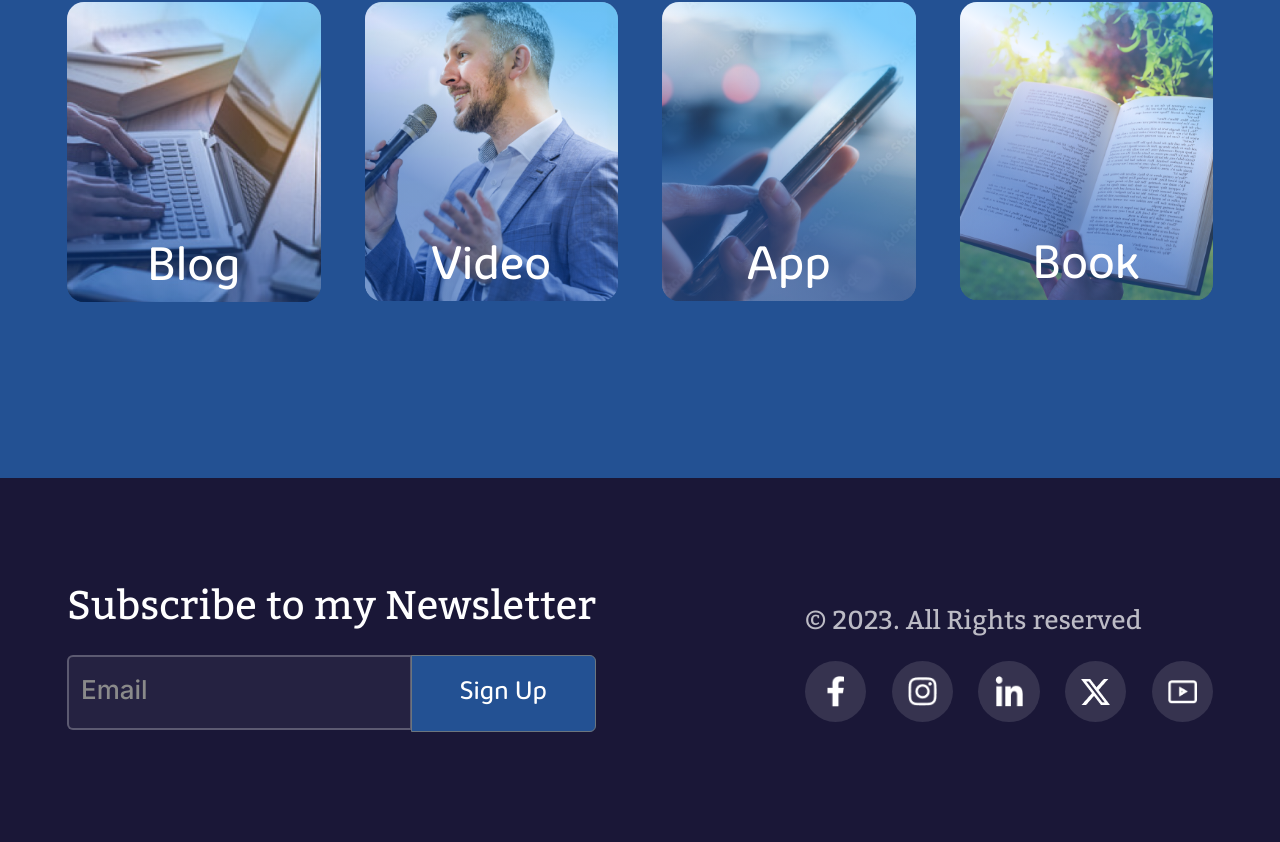
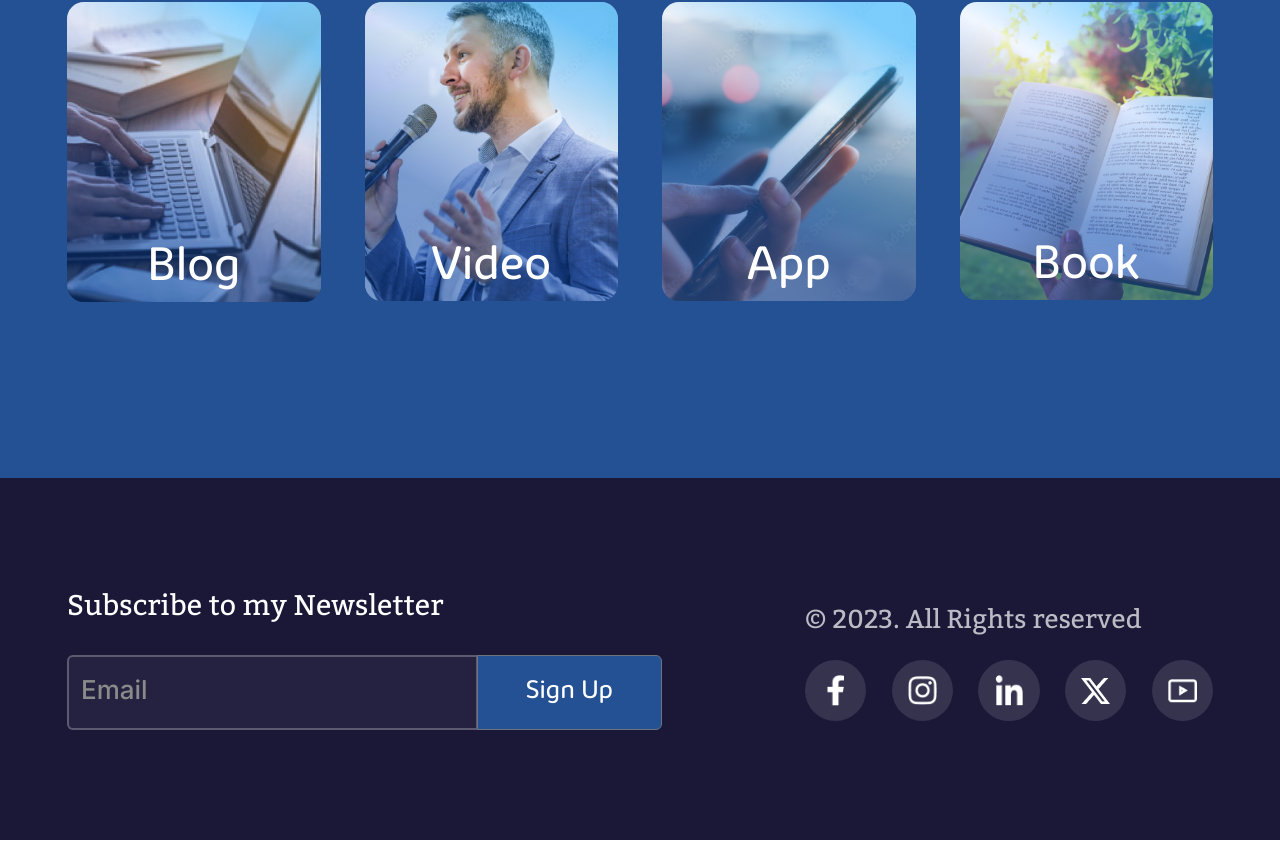
Before and after one commit to JerinArimana/JustinBrach, a Next.js app: page / in a window 1280 px wide. Shown: the part 6157-6999 px from the top of the page. Built offline with nearby package versions, Linux system fonts and the light colour scheme.

Commit message:
footer style fixed

```diff
--- a/src/styles/scss/components/_footer.scss
+++ b/src/styles/scss/components/_footer.scss
@@ -33,8 +33,20 @@
       text-align: center;
       margin-bottom: 0rem;
     }
+    .input-group {
+      width: 37.1875rem;
+      @media ($mobile) {
+        width: auto;
+      }
+      @media ($medium) {
+        width: auto;
+      }
+      @media ($large) {
+        width: auto;
+      }
+    }
     p {
-      @include fontSpecs(2.5rem, 400, $white, 4.0625rem, initial);
+      @include fontSpecs(1.78rem, 400, $white, 4.0625rem, initial);
 
       @media ($upto-medium) {
         font-size: 1.3rem;
@@ -88,7 +100,7 @@
       background: #235193;
       color: white;
       padding: 1rem 3rem;
-      @include fontSpecs(1.625rem, 400, $white, 2.6875rem, initial);
+      @include fontSpecs(1.625rem, 400, $white, 1.6875rem, initial);
       font-family: $secondary-font;
       @media ($mobile) {
         padding: 0rem 2rem;
```
